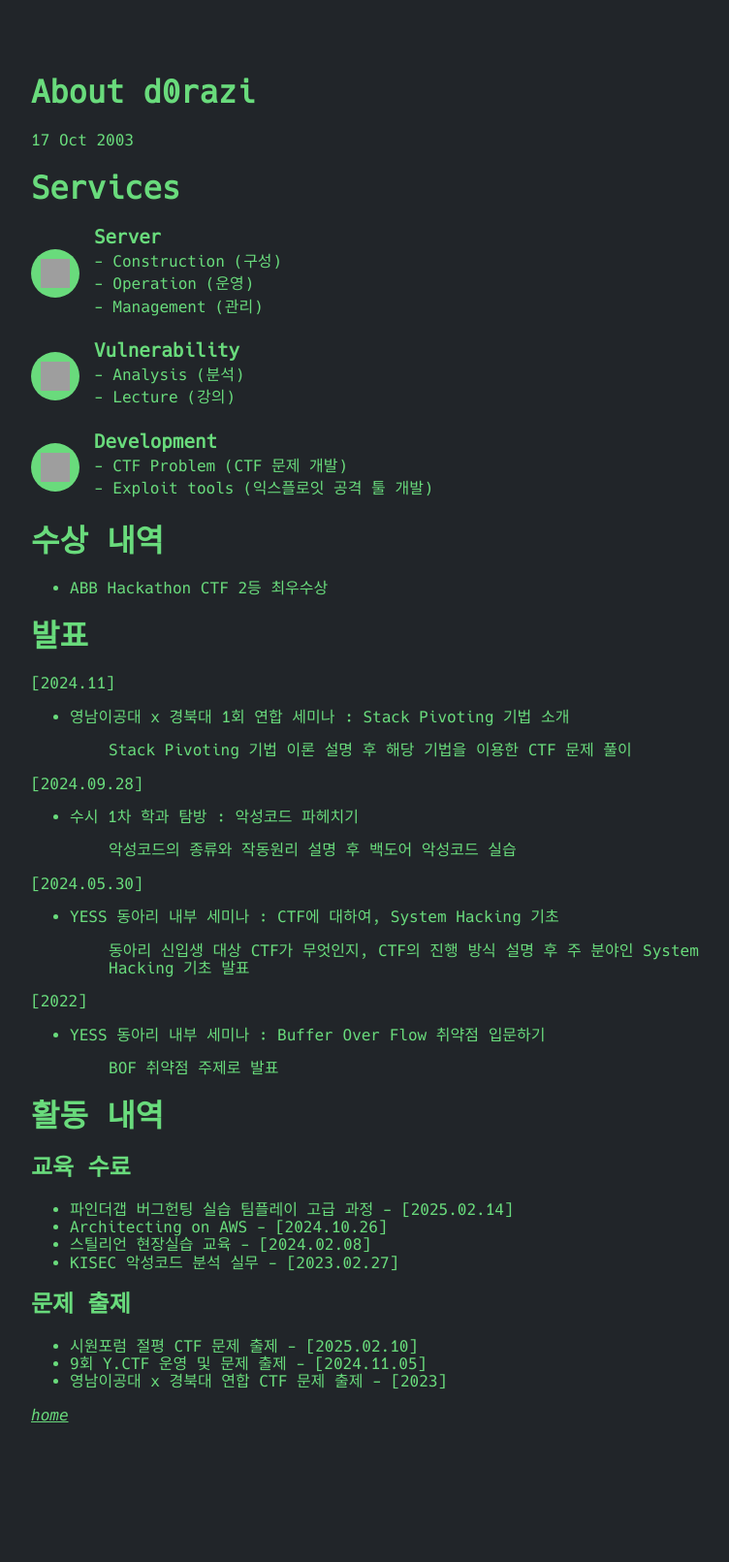
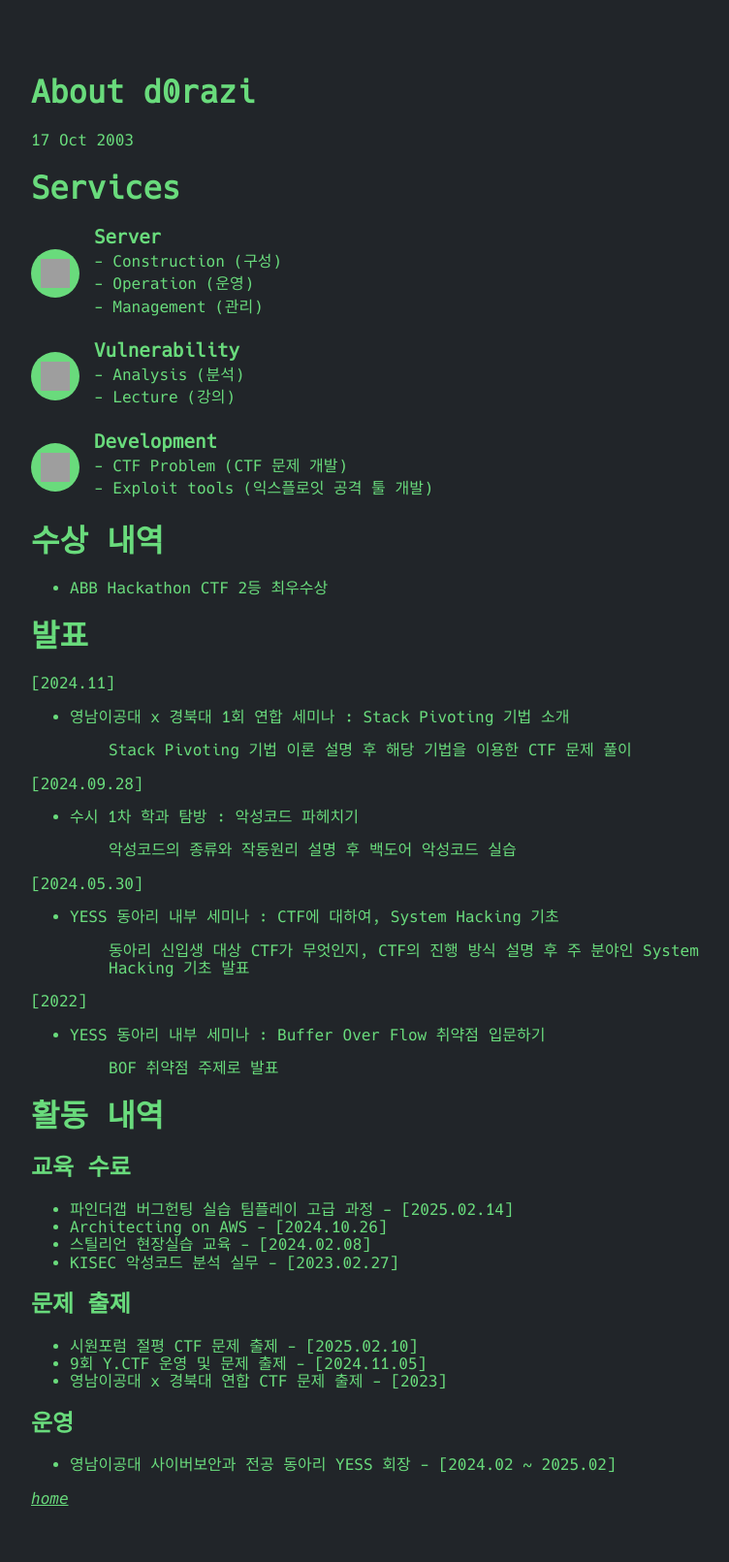
Before and after one commit to d0razi/d0razi.github.io, a Jekyll site: the page built from me.md, in a window 1280 px wide. Shown: the whole page at 97% size, without its empty margins (220-972 px from the left). Built offline with Jekyll 4.4.1, drawn with Linux system fonts in a browser that asks for light colours; before the commit the page ends 1525 px from its top, so only the background shows below that; grey boxes are pictures that could not be loaded.

Commit message:
add 운영

```diff
--- a/me.md
+++ b/me.md
@@ -39,3 +39,6 @@ date: 2003-10-17
 - 시원포럼 절평 CTF 문제 출제 - [2025.02.10]
 - 9회 Y.CTF 운영 및 문제 출제 - [2024.11.05]
 - 영남이공대 x 경북대 연합 CTF 문제 출제 - [2023]
+
+## 운영
+- 영남이공대 사이버보안과 전공 동아리 YESS 회장 - [2024.02 ~ 2025.02]
```
